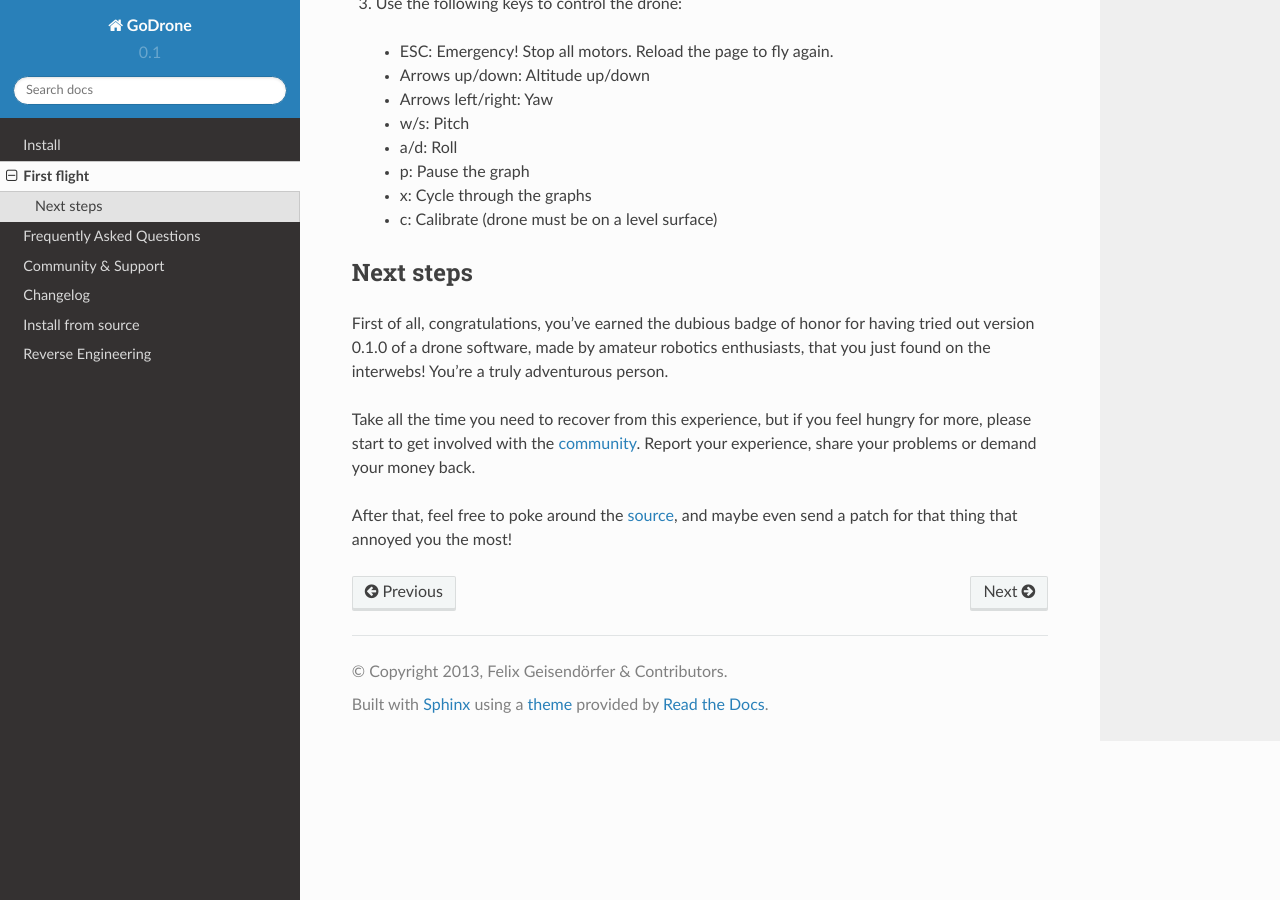
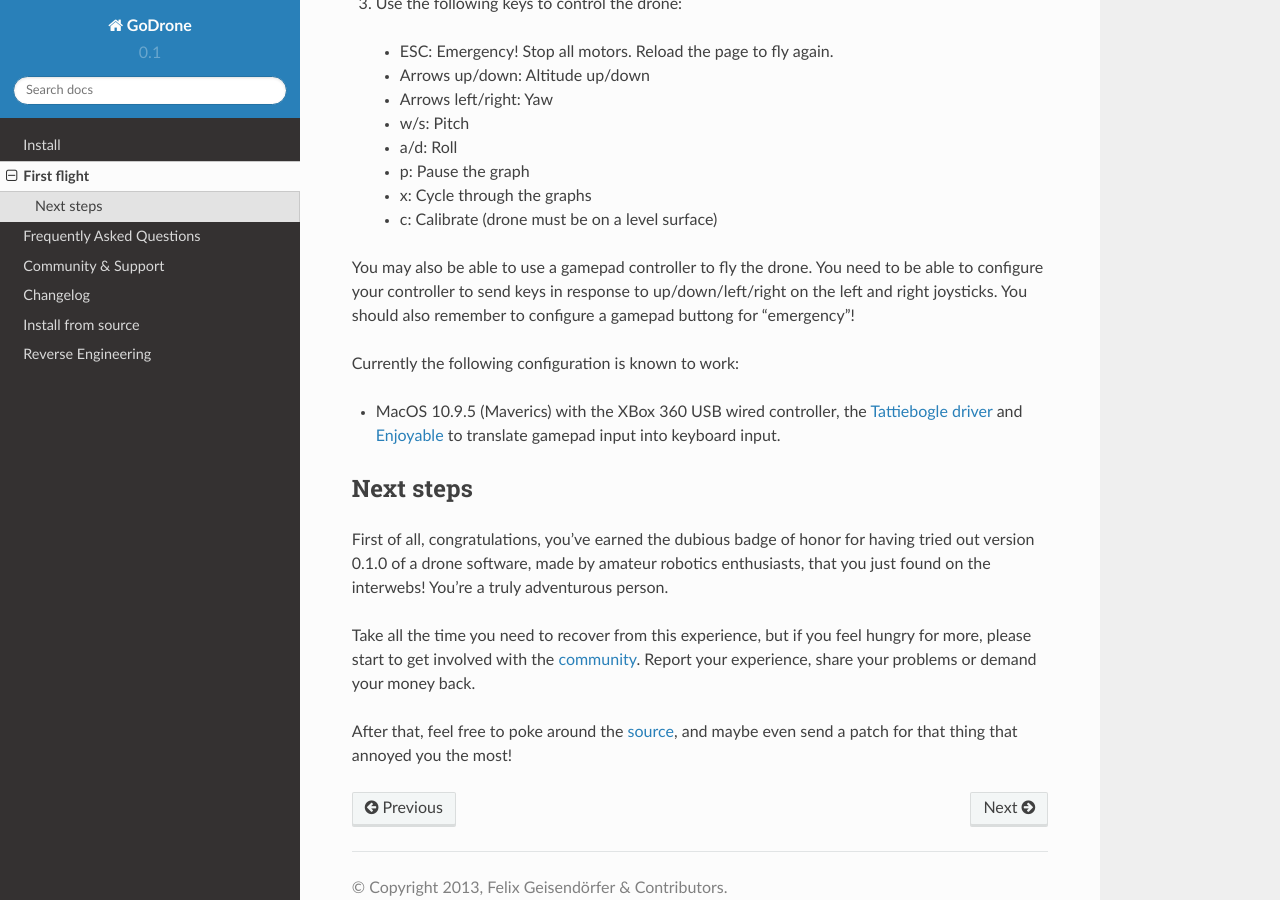
Before and after one commit to felixge/godrone, a Sphinx documentation site: the page built from docs/user/first_flight.rst, in a window 1280 px wide and 900 px high, scrolled down 607 px. Built offline with Sphinx 7.4.7 and the Read the Docs theme 2.0.0, drawn with Linux system fonts in a browser that asks for light colours; pages that are not in the unit, such as notebooks, are missing from menus.

Commit message:
Add gamepad known config to docs.

```diff
--- a/docs/user/first_flight.rst
+++ b/docs/user/first_flight.rst
@@ -31,6 +31,18 @@ Now, you are ready to fly!
  - x: Cycle through the graphs
  - c: Calibrate (drone must be on a level surface)
 
+You may also be able to use a gamepad controller to fly the drone.
+You need to be able to configure your controller to send keys
+in response to up/down/left/right on the left and right joysticks.
+You should also remember to configure a gamepad buttong for "emergency"!
+
+Currently the following configuration is known to work:
+
+- MacOS 10.9.5 (Maverics) with the XBox 360 USB wired controller,
+  the `Tattiebogle driver <http://tattiebogle.net/index.php/ProjectRoot/Xbox360Controller/OsxDriver>`_
+  and `Enjoyable <https://yukkurigames.com/enjoyable/>`_ to translate
+  gamepad input into keyboard input.
+
 Next steps
 ----------
 
```
Also changed, not shown: 1 other file.
